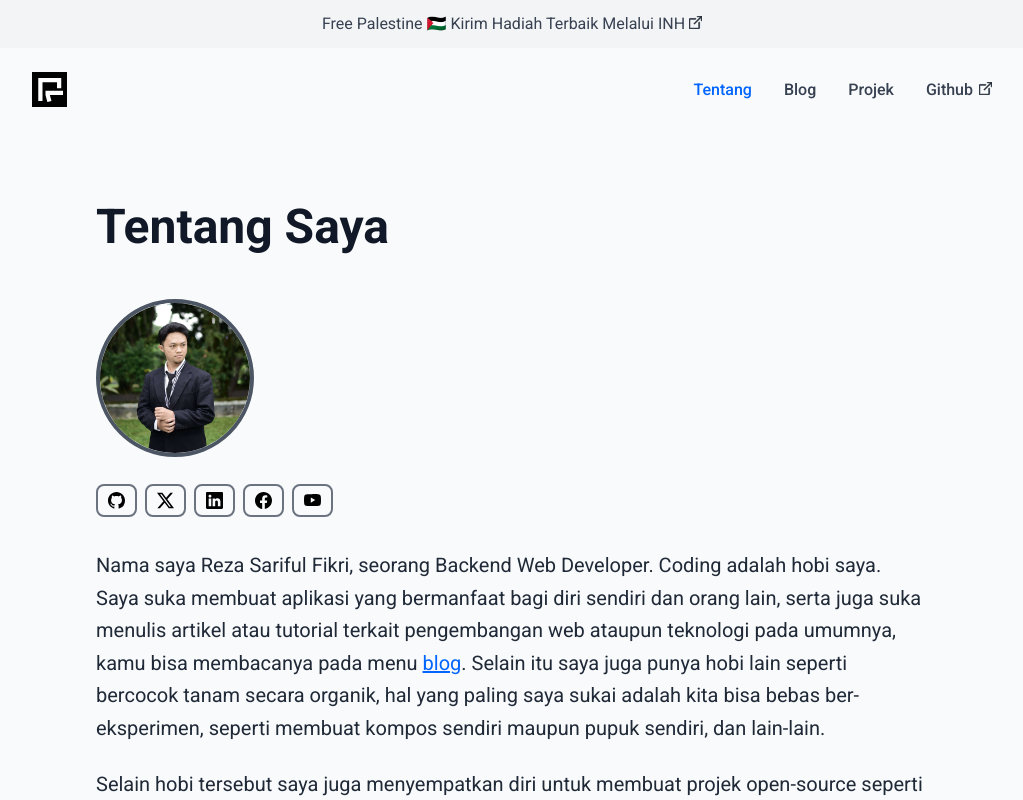
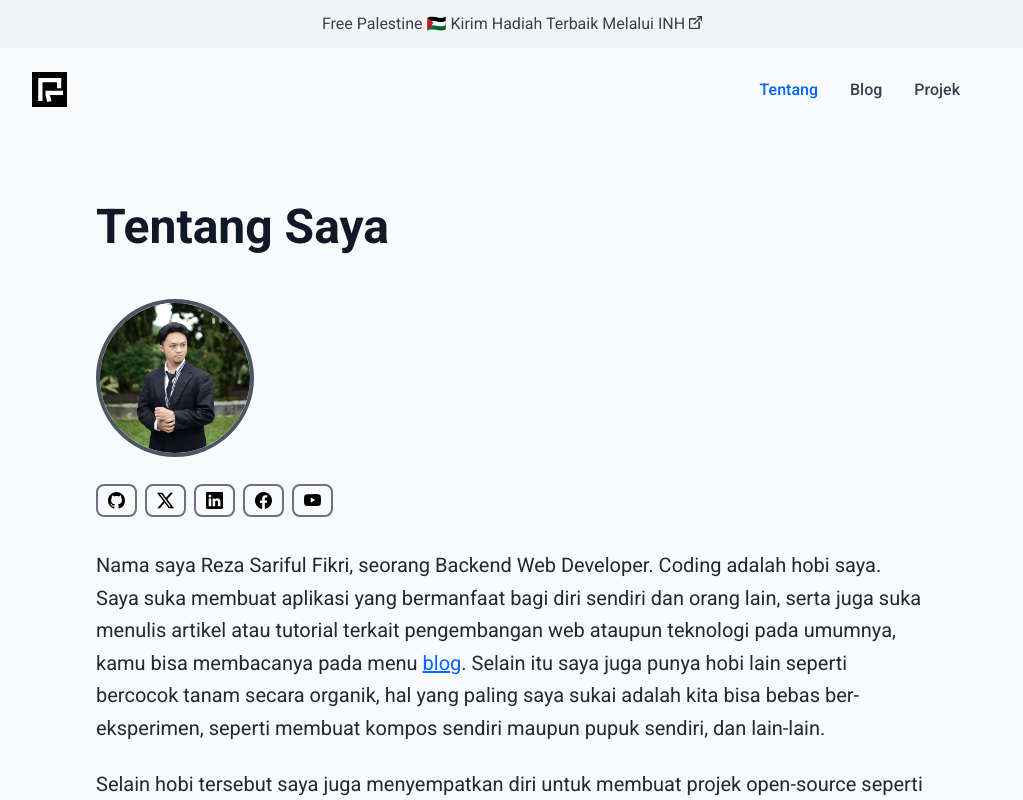
Before and after one commit to rezafikkri/rezafikkri.github.io, a Next.js app: page /about in a window 1280 px wide. Shown: the top 800 px of the page, without its empty margins (128-1151 px from the left). Built offline with nearby package versions, Linux system fonts and the light colour scheme.

Commit message:
feat: remove github in navbar menu

```diff
--- a/components/layout/nav.jsx
+++ b/components/layout/nav.jsx
@@ -34,17 +34,6 @@ export default function Nav() {
             Projek
           </Link>
         </li>
-        <li className="inline-block">
-          <Link
-            href="https://github.com/rezafikkri"
-            className="group hover:text-ajwa-blue no-underline"
-            rel="noopener noreferrer"
-            target="_blank"
-          >
-            <span className="mr-1.5">Github</span>
-            <svg xmlns="http://www.w3.org/2000/svg" width="13" height="13" className="inline-block align-baseline stroke-gray-700 group-hover:stroke-ajwa-blue" viewBox="0 0 16 16"><path fillRule="evenodd" d="M8.636 3.5a.5.5 0 0 0-.5-.5H1.5A1.5 1.5 0 0 0 0 4.5v10A1.5 1.5 0 0 0 1.5 16h10a1.5 1.5 0 0 0 1.5-1.5V7.864a.5.5 0 0 0-1 0V14.5a.5.5 0 0 1-.5.5h-10a.5.5 0 0 1-.5-.5v-10a.5.5 0 0 1 .5-.5h6.636a.5.5 0 0 0 .5-.5z"/><path fillRule="evenodd" d="M16 .5a.5.5 0 0 0-.5-.5h-5a.5.5 0 0 0 0 1h3.793L6.146 9.146a.5.5 0 1 0 .708.708L15 1.707V5.5a.5.5 0 0 0 1 0v-5z"/></svg>
-          </Link>
-        </li>
       </ul>
     </nav>
   );
```
